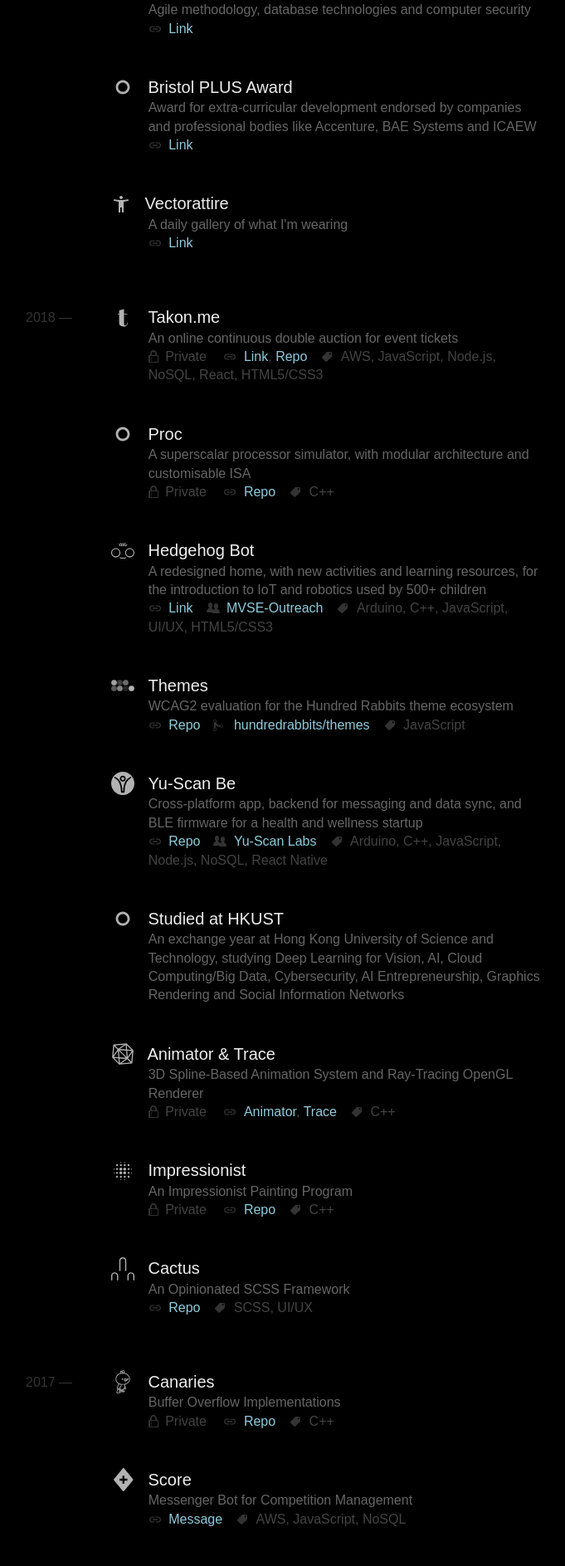
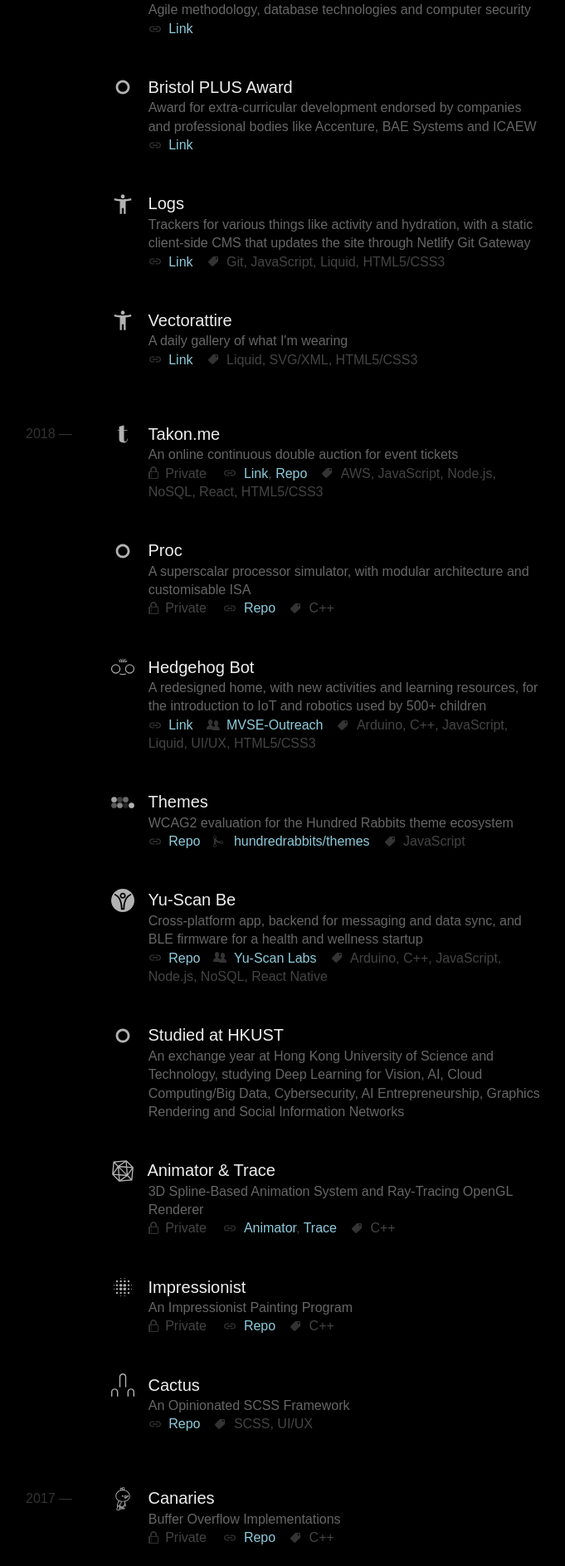
Before and after one commit to jda0/mrvscity, a Jekyll site: the page built from index.html, in a window 1280 px wide. Shown: the part 1121-3008 px from the top of the page at 83% size, without its empty margins (297-978 px from the left). Built offline with Jekyll 4.4.1, drawn with Linux system fonts in a browser that asks for light colours; some web fonts are replaced.

Commit message:
Add Work to logs

```diff
--- a/_data/logsmeta.yaml
+++ b/_data/logsmeta.yaml
@@ -3,3 +3,6 @@
 
 'Water':
   type: number
+
+'Work':
+  type: string
--- a/_data/maps.yaml
+++ b/_data/maps.yaml
@@ -3,13 +3,16 @@
   aws: AWS
   coffee: CoffeeScript
   cpp: C++
+  git: Git
   js: JavaScript
+  liquid: Liquid
   node: Node.js
   nosql: NoSQL
   py: Python
   react: React
   rn: React Native
   scss: SCSS
+  svg: SVG/XML
   sql: SQL
   tf: TensorFlow
   ux: UI/UX
--- a/_data/repos.yaml
+++ b/_data/repos.yaml
@@ -32,12 +32,29 @@
     Award for extra-curricular development endorsed by companies and professional bodies like Accenture, BAE Systems and ICAEW
   lastcommit: 8/19
 
+- title: Logs
+  links:
+  - url: /logs
+  desc: Trackers for various things like activity and hydration, with a static client-side CMS that updates the site through Netlify Git Gateway
+  langs:
+  - git
+  - js
+  - liquid
+  - web
+  svg: md-accessibility
+  lastcommit: 4/19
+
 - title: Vectorattire
   links:
   - url: /vectorattire
   desc: A daily gallery of what I'm wearing
+  langs:
+  - liquid
+  - svg
+  - web
   svg: md-accessibility
   lastcommit: 4/19
+
 
 - div: 2018
 
@@ -73,6 +90,7 @@
   - arduino
   - cpp
   - js
+  - liquid
   - ux
   - web
   desc: A redesigned home, with new activities and learning resources, for the introduction to IoT and robotics used by 500+ children
--- a/assets/main.scss
+++ b/assets/main.scss
@@ -373,7 +373,7 @@
 
 .data input[type=checkbox] + label::before {
   content: '';
-  cursor: 'pointer';
+  cursor: pointer;
   display: inline-block;
   position: relative;
   border: 1px solid;
@@ -388,6 +388,7 @@
 .data input:disabled,
 .data input[type=checkbox]:disabled + label::before {
   color: var(--base05);
+  cursor: unset;
 }
 
 .data input[type=checkbox]:disabled:checked + label::before {
@@ -399,5 +400,6 @@
 }
 
 .data input[type=checkbox]:indeterminate + label::before {
-  background: var(--base05);
+  background: none;
+  border: 0.25em solid var(--base06);
 }
```
Also changed, not shown: _data/logs.yaml (+9 -3 lines), logs.html (+35 -6 lines), _includes/md-accessibility.svg.
